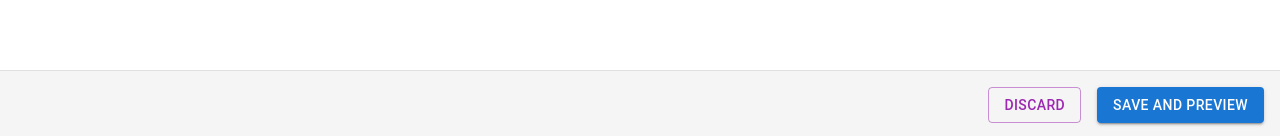
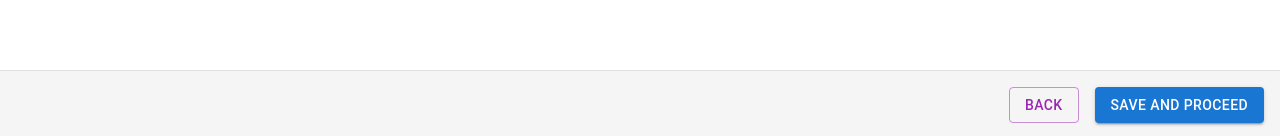
Before and after one commit to AdityaDaflapurkar/invoice-management, a React (Vite) app: page /line-items in a window 1280 px wide. Shown: the part 661-797 px from the top of the page. Built offline with nearby package versions, Linux system fonts and the light colour scheme.

Commit message:
Refactor Footer component

```diff
--- /dev/null
+++ b/src/components/Common/Footer/Footer.tsx
@@ -0,0 +1,62 @@
+import { Box, Button, Grid } from '@mui/material';
+import { useNavigate } from 'react-router-dom';
+
+export interface FooterButton {
+  text: string;
+  action: () => void;
+  disabled: boolean;
+}
+
+export interface FooterProps {
+  primary: FooterButton;
+  secondary?: FooterButton;
+}
+
+const Footer = (props: FooterProps) => {
+  const navigate = useNavigate();
+  const defaultSecondary: FooterButton = {
+    text: 'Back',
+    action: () => {
+      navigate(-1);
+    },
+    disabled: false,
+  };
+
+  const { primary } = props;
+  const secondary = props.secondary || defaultSecondary;
+
+  return (
+    <Box
+      sx={{
+        padding: 2,
+        borderTop: '1px solid #e0e0e0',
+        backgroundColor: '#f5f5f5',
+        position: 'fixed',
+        bottom: 0,
+        left: 0,
+        width: '100%',
+        zIndex: 1000,
+      }}
+    >
+      <Grid paddingRight={4} container justifyContent='flex-end' spacing={2}>
+        <Grid item>
+          <Button variant='outlined' color='secondary' onClick={secondary.action}>
+            {secondary.text}
+          </Button>
+        </Grid>
+        <Grid item>
+          <Button
+            variant='contained'
+            color='primary'
+            onClick={primary.action}
+            disabled={primary.disabled}
+          >
+            {primary.text}
+          </Button>
+        </Grid>
+      </Grid>
+    </Box>
+  );
+};
+
+export default Footer;
--- a/src/components/CustomerDetails/CustomerDetails.tsx
+++ b/src/components/CustomerDetails/CustomerDetails.tsx
@@ -1,14 +1,14 @@
 import { Autocomplete, Box, Grid, TextField, Typography } from '@mui/material';
 import { useAppDispatch, useAppSelector } from '../../store/hooks';
 import { fetchCustomers } from '../../store/getCustomerSlice';
-import Header from '../Header/Header';
+import Header from '../Common/Header/Header';
 import {
   clearCustomerDetails,
   setCustomerDetails,
   setIsExistingCustomer,
 } from '../../store/invoiceDraftSlice';
 import { useNavigate } from 'react-router-dom';
-import Footer from '../Footer/Footer';
+import Footer, { FooterButton } from '../Common/Footer/Footer';
 
 function CreateInvoice() {
   const { customers, loading, selectedCustomer, isExistingCustomer } = useAppSelector((state) => ({
@@ -45,6 +45,14 @@ function CreateInvoice() {
     navigate('/line-items');
   };
 
+  const getFooterPrimaryProps = (): FooterButton => {
+    return {
+      text: 'Save and Proceed',
+      action: onSaveProceed,
+      disabled: shouldDisablePrimary,
+    };
+  };
+
   // eslint-disable-next-line @typescript-eslint/no-explicit-any
   const onSearchInputChange = (e: any) => {
     if (e.target.value === undefined) {
@@ -53,6 +61,8 @@ function CreateInvoice() {
       dispatch(setIsExistingCustomer(false));
     }
   };
+
+  const footerPrimaryProps = getFooterPrimaryProps();
 
   return (
     <>
@@ -157,11 +167,7 @@ function CreateInvoice() {
           </Grid>
         </Grid>
       </Box>
-      <Footer
-        onClickPrimary={onSaveProceed}
-        shouldDisablePrimary={shouldDisablePrimary}
-        onClickSecondary={() => {}}
-      ></Footer>
+      <Footer primary={footerPrimaryProps}></Footer>
     </>
   );
 }
--- a/src/components/Footer/Footer.tsx
+++ /dev/null
@@ -1,42 +0,0 @@
-import { Box, Button, Grid } from '@mui/material';
-interface FooterProps {
-  onClickPrimary: () => void;
-  onClickSecondary: () => void;
-  shouldDisablePrimary: boolean;
-}
-const Footer = ({ onClickPrimary, onClickSecondary, shouldDisablePrimary }: FooterProps) => {
-  return (
-    <Box
-      sx={{
-        padding: 2,
-        borderTop: '1px solid #e0e0e0',
-        backgroundColor: '#f5f5f5',
-        position: 'fixed',
-        bottom: 0,
-        left: 0,
-        width: '100%',
-        zIndex: 1000,
-      }}
-    >
-      <Grid paddingRight={4} container justifyContent='flex-end' spacing={2}>
-        <Grid item>
-          <Button variant='outlined' color='secondary' onClick={onClickSecondary}>
-            Discard
-          </Button>
-        </Grid>
-        <Grid item>
-          <Button
-            variant='contained'
-            color='primary'
-            onClick={onClickPrimary}
-            disabled={shouldDisablePrimary}
-          >
-            Save and Preview
-          </Button>
-        </Grid>
-      </Grid>
-    </Box>
-  );
-};
-
-export default Footer;
--- a/src/components/Home/Home.tsx
+++ b/src/components/Home/Home.tsx
@@ -1,5 +1,5 @@
 import { Button } from '@mui/material';
-import Header from '../Header/Header';
+import Header from '../Common/Header/Header';
 import './Home.scss';
 import { useNavigate } from 'react-router-dom';
 function Home() {
--- a/src/components/LineItems/LineItems.tsx
+++ b/src/components/LineItems/LineItems.tsx
@@ -23,8 +23,8 @@ import KeyboardArrowDownIcon from '@mui/icons-material/KeyboardArrowDown';
 import KeyboardArrowUpIcon from '@mui/icons-material/KeyboardArrowUp';
 import DeleteIcon from '@mui/icons-material/Delete';
 import AddIcon from '@mui/icons-material/Add';
-import Footer from '../Footer/Footer';
-import Header from '../Header/Header';
+import Footer, { FooterButton } from '../Common/Footer/Footer';
+import Header from '../Common/Header/Header';
 import { useNavigate } from 'react-router-dom';
 import { Edit } from '@mui/icons-material';
 
@@ -153,6 +153,20 @@ const LineItems: React.FC = () => {
     setNewItem(lineItems[index]); // Populate dialog with existing data
     handleDialogOpen();
   };
+
+  const onSaveProceed = () => {
+    navigate('/preview');
+  };
+
+  const getFooterPrimaryProps = (): FooterButton => {
+    return {
+      text: 'Save and Proceed',
+      action: onSaveProceed,
+      disabled: false,
+    };
+  };
+
+  const footerPrimaryProps: FooterButton = getFooterPrimaryProps();
 
   return (
     <>
@@ -473,7 +487,7 @@ const LineItems: React.FC = () => {
           </Button>
         </DialogActions>
       </Dialog>
-      <Footer onClickPrimary={onClickSave} onClickSecondary={() => {}} />
+      <Footer primary={footerPrimaryProps} />
     </>
   );
 };
--- a/src/components/VendorDetails/VendorDetails.tsx
+++ b/src/components/VendorDetails/VendorDetails.tsx
@@ -1,7 +1,7 @@
 import React from 'react';
 import { Box, Typography, Paper } from '@mui/material';
-import Header from '../Header/Header';
-import Footer from '../Footer/Footer';
+import Header from '../Common/Header/Header';
+import Footer from '../Common/Footer/Footer';
 import { useNavigate } from 'react-router-dom';
 
 interface VendorInfoProps {
@@ -22,7 +22,7 @@ const VendorInfo: React.FC<VendorInfoProps> = ({ name, address, phoneNumber }) =
       <Paper elevation={3} sx={{ padding: 2, marginBottom: 2 }}>
         <Box sx={{ padding: 2 }}>
           <Typography variant='h6' gutterBottom>
-            Vendor Details
+            Verify Vendor Details
           </Typography>
           <Typography variant='body1'>
             <strong>Name:</strong> {name}
```
Also changed, not shown: src/components/Common/Header/Header.tsx (renamed from src/components/Header/Header.tsx).
